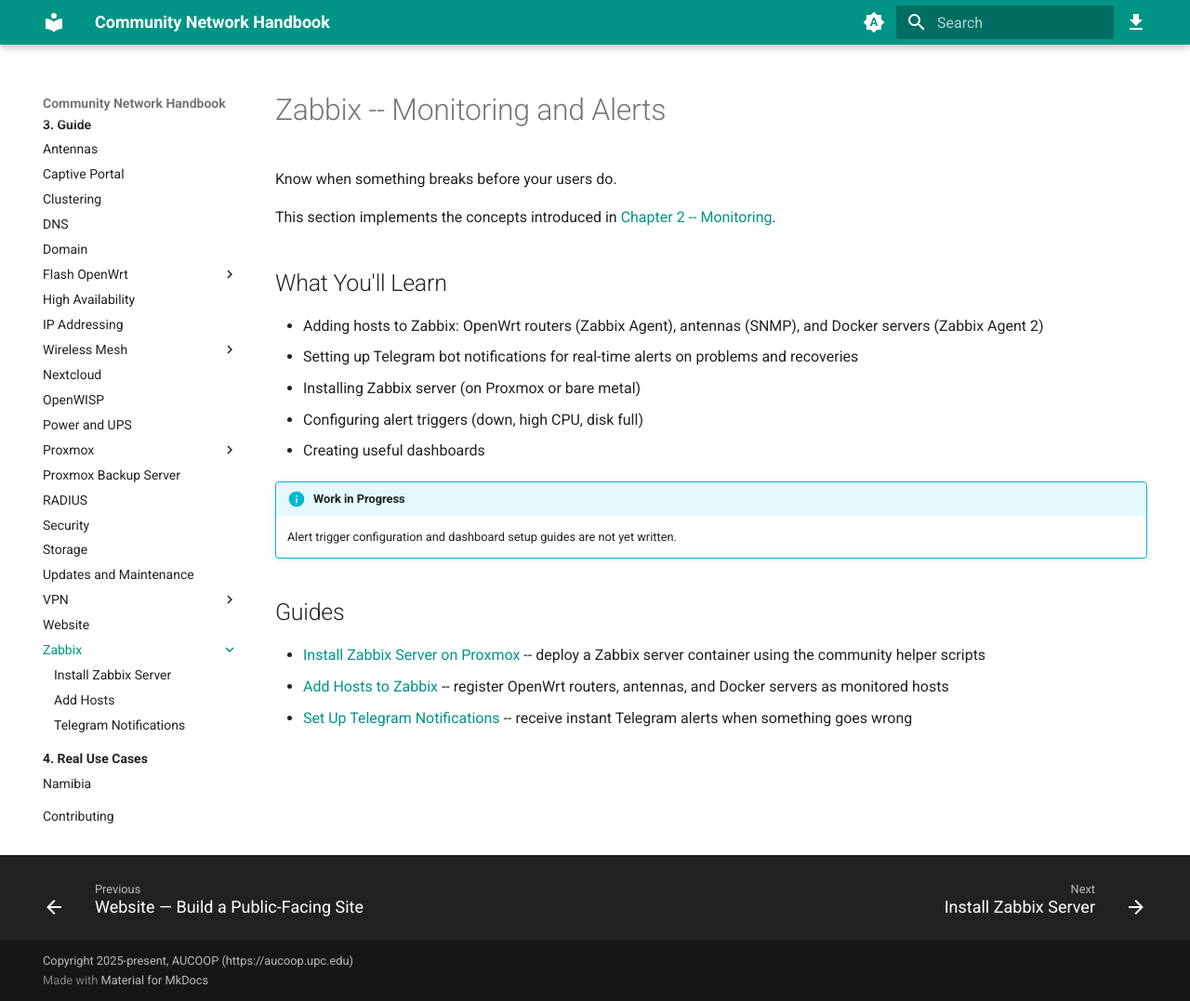
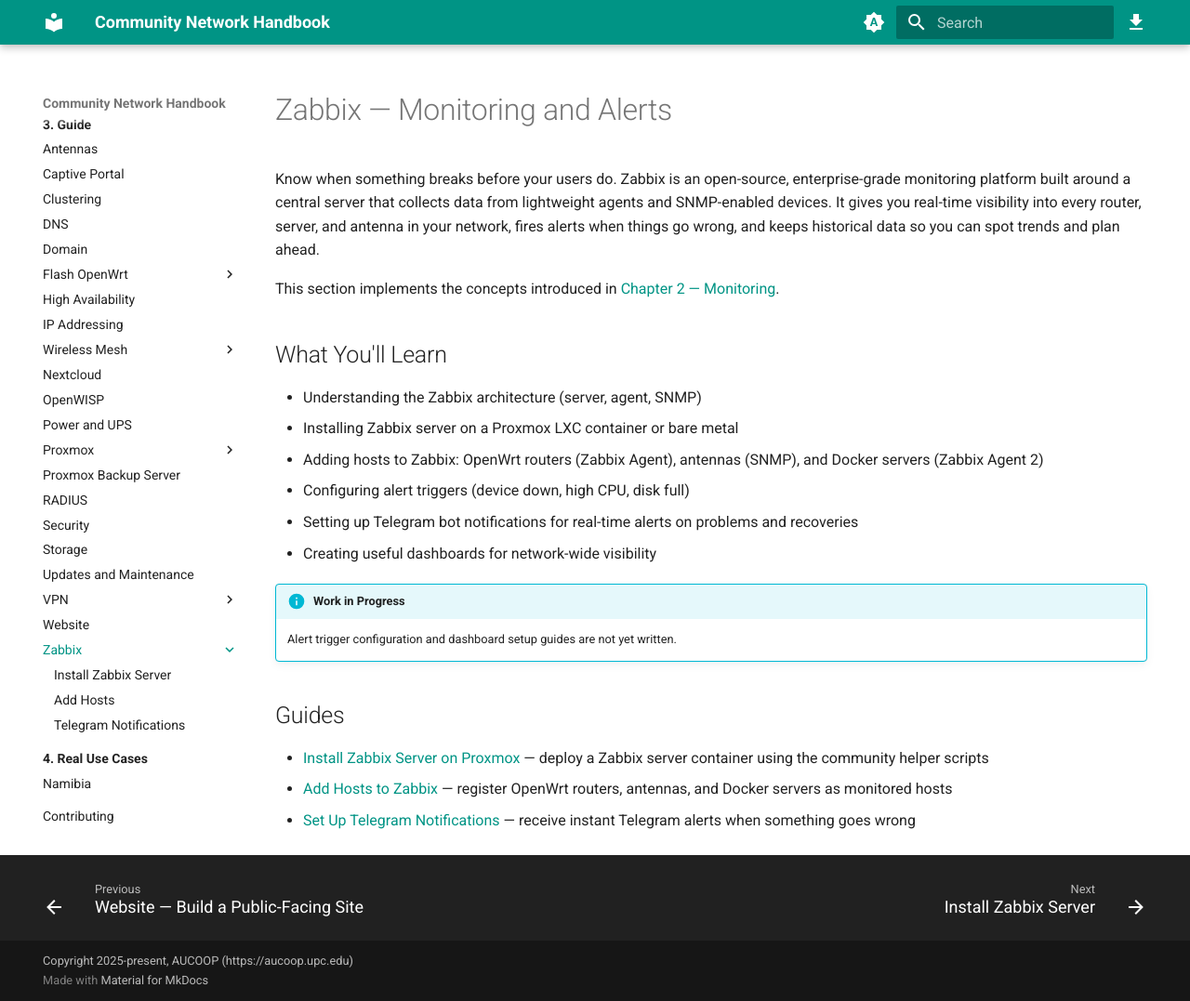
Before and after one commit to aucoop/Community-Network-Handbook, an MkDocs documentation site: the page built from docs/3-Guide/Zabbix/index.md, in a window 1280 px wide and 1077 px high. Shown: the whole window at 93% size. Built offline with MkDocs 1.6.1 and Material for MkDocs 9.7.7, drawn with Linux system fonts in a browser that asks for light colours.

Commit message:
Ch2 and ch3 index improved

```diff
--- a/docs/3-Guide/Zabbix/index.md
+++ b/docs/3-Guide/Zabbix/index.md
@@ -1,17 +1,18 @@
-# Zabbix -- Monitoring and Alerts
+# Zabbix — Monitoring and Alerts
 
-Know when something breaks before your users do.
+Know when something breaks before your users do. Zabbix is an open-source, enterprise-grade monitoring platform built around a central server that collects data from lightweight agents and SNMP-enabled devices. It gives you real-time visibility into every router, server, and antenna in your network, fires alerts when things go wrong, and keeps historical data so you can spot trends and plan ahead.
 
 This section implements the concepts introduced in
-[Chapter 2 -- Monitoring](../../2-Imaginary-Use-Case/2.5-Monitoring/index.md).
+[Chapter 2 — Monitoring](../../2-Imaginary-Use-Case/2.5-Monitoring/index.md).
 
 ## What You'll Learn
 
+- Understanding the Zabbix architecture (server, agent, SNMP)
+- Installing Zabbix server on a Proxmox LXC container or bare metal
 - Adding hosts to Zabbix: OpenWrt routers (Zabbix Agent), antennas (SNMP), and Docker servers (Zabbix Agent 2)
+- Configuring alert triggers (device down, high CPU, disk full)
 - Setting up Telegram bot notifications for real-time alerts on problems and recoveries
-- Installing Zabbix server (on Proxmox or bare metal)
-- Configuring alert triggers (down, high CPU, disk full)
-- Creating useful dashboards
+- Creating useful dashboards for network-wide visibility
 
 !!! info "Work in Progress"
     Alert trigger configuration and dashboard setup guides are not yet written.
@@ -20,6 +21,6 @@
 
 ## Guides
 
-- [Install Zabbix Server on Proxmox](Install-Zabbix.md) -- deploy a Zabbix server container using the community helper scripts
-- [Add Hosts to Zabbix](Add-Hosts.md) -- register OpenWrt routers, antennas, and Docker servers as monitored hosts
-- [Set Up Telegram Notifications](Telegram-Notifications.md) -- receive instant Telegram alerts when something goes wrong
+- [Install Zabbix Server on Proxmox](Install-Zabbix.md) — deploy a Zabbix server container using the community helper scripts
+- [Add Hosts to Zabbix](Add-Hosts.md) — register OpenWrt routers, antennas, and Docker servers as monitored hosts
+- [Set Up Telegram Notifications](Telegram-Notifications.md) — receive instant Telegram alerts when something goes wrong
```
Also changed, not shown: docs/2-Imaginary-Use-Case/2.5-Monitoring/index.md (+16 -7 lines), docs/2-Imaginary-Use-Case/2.5-Monitoring/images/2.5-zabbix-dashboard-overview.webp (added).
